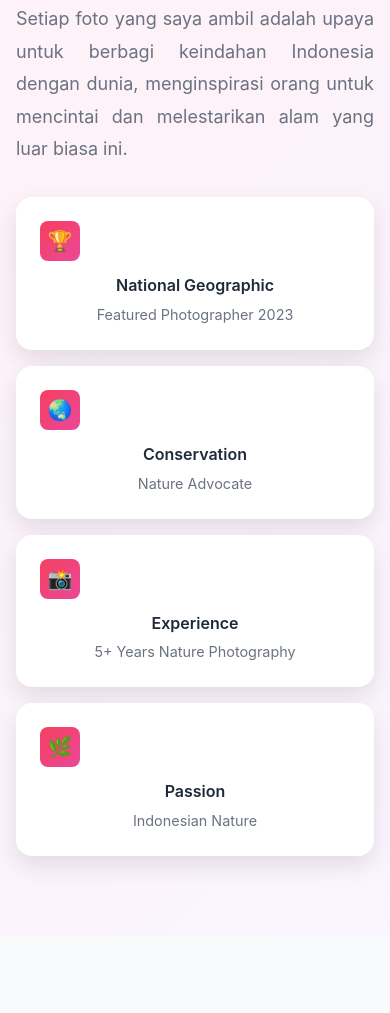
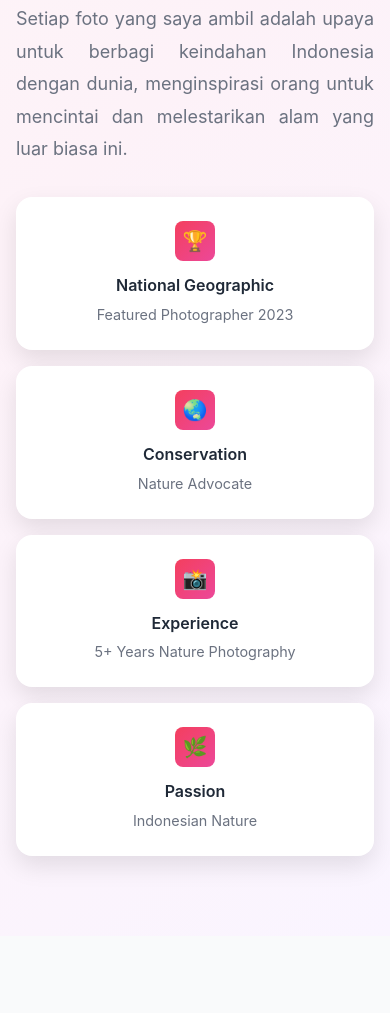
Before and after one commit to Syahrul-Fajar/SyifaPortfolio, a plain HTML site: page index.html in a window 390 px wide. Shown: the part 4154-5167 px from the top of the page. Drawn offline with Linux system fonts and the light colour scheme.

Commit message:
Update style.css

```diff
--- a/style.css
+++ b/style.css
@@ -1,4 +1,3 @@
-/* Reset & Base Styles */
 * {
    margin: 0;
    padding: 0;
@@ -819,6 +818,14 @@
    animation: scaleIn 0.6s ease-out;
  }
 
+@media (max-width: 768px) {
+  .achievement-card {
+    display: flex;
+    flex-direction: column;
+    align-items: center;
+  }
+}
+
  .achievement-card:nth-child(1) {
    animation-delay: 0.8s;
  }
```
